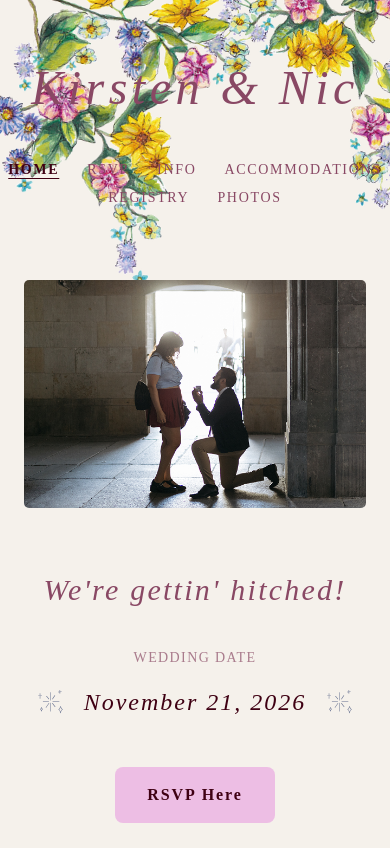
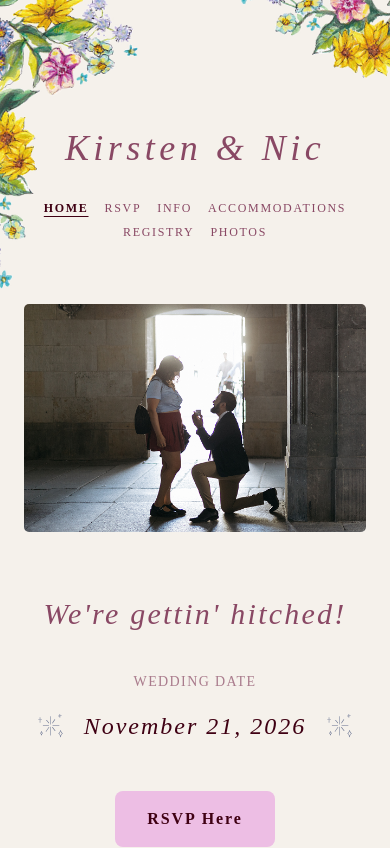
Before and after one commit to ENPina90/wedding, a React (Vite) app: page / in a window 390 px wide. Shown: the top 848 px of the page. Built offline with nearby package versions, Linux system fonts and the light colour scheme; a web font is replaced by a local one.

Commit message:
#13: Improve mobile layout with scrolling corner flowers and prevent horizontal overflow

```diff
--- a/src/components/Layout.tsx
+++ b/src/components/Layout.tsx
@@ -12,48 +12,42 @@ const navLinks = [
 ];
 
 // Easily editable positioning values for corner flowers
-// Left corner flower positioning
-const leftFlowerX = -9; // px
-const leftFlowerY = 0; // px
+// Both use fixed positioning so they stay at viewport edges on resize and don't interfere with content
+// Left corner flower
+const leftFlowerLeft = -145; // px from left (negative = off-screen edge)
+const leftFlowerY = 0; // px from top
 const leftFlowerRotation = 357; // degrees
-const leftFlowerWidth = 350; // px (base width, responsive sizes below)
+const leftFlowerWidth = 350; // px
 
-// Right corner flower positioning
-const rightFlowerX = -9; // px (right position offset, matching left flower)
-const rightFlowerY = 293; // px (top position)
+// Right corner flower — mobile uses left: 95; larger screens use right: -9
+const rightFlowerRightDesktop = -9; // px from right on larger screens
+const rightFlowerLeftMobile = 95; // px from left on mobile only
+const rightFlowerY = 293; // px from top
 const rightFlowerRotation = 289; // degrees
-const rightFlowerWidth = 350; // px (base width, responsive sizes below)
-const rightFlowerScaleX = -1; // scaleX value
-const rightFlowerScaleY = -1; // scaleY value
+const rightFlowerWidth = 350; // px
+const rightFlowerScaleX = -1;
+const rightFlowerScaleY = -1;
+
+const MOBILE_BREAKPOINT = 640; // Tailwind sm
 
 export default function Layout() {
-  // Responsive styling for left flower on lg screens (768-1023px)
-  const [isLgScreen, setIsLgScreen] = useState(false);
-
+  const [isMobile, setIsMobile] = useState(false);
   useEffect(() => {
-    const checkScreenSize = () => {
-      const width = window.innerWidth;
-      setIsLgScreen(width >= 768 && width < 1024);
-    };
-
-    checkScreenSize();
-    window.addEventListener('resize', checkScreenSize);
-    return () => window.removeEventListener('resize', checkScreenSize);
+    const check = () => setIsMobile(window.innerWidth < MOBILE_BREAKPOINT);
+    check();
+    window.addEventListener("resize", check);
+    return () => window.removeEventListener("resize", check);
   }, []);
 
-  // Left flower positioning: absolute with left: -105px for lg screens, fixed with left: -9px otherwise
-  const leftFlowerPosition = isLgScreen ? 'absolute' : 'fixed';
-  const leftFlowerLeft = isLgScreen ? -105 : leftFlowerX;
-
   return (
-    <div className="min-h-screen flex flex-col bg-beige relative">
+    <div className="min-h-screen flex flex-col bg-beige relative overflow-x-hidden">
       {/* Corner floral decorations */}
       <img
         src={flowerCorners}
         alt=""
         className="pointer-events-none z-0 h-auto"
         style={{
-          position: leftFlowerPosition,
+          ...(isMobile ? { position: "absolute" } : { position: "fixed" }),
           left: `${leftFlowerLeft}px`,
           top: `${leftFlowerY}px`,
           width: `${leftFlowerWidth}px`,
@@ -66,27 +60,29 @@ export default function Layout() {
         alt=""
         className="pointer-events-none z-0 h-auto"
         style={{
-          position: 'fixed',
-          right: `${rightFlowerX}px`,
+          ...(isMobile ? { position: "absolute" } : { position: "fixed" }),
+          ...(isMobile
+            ? { left: `${rightFlowerLeftMobile}px` }
+            : { right: `${rightFlowerRightDesktop}px` }),
           top: `${rightFlowerY}px`,
           width: `${rightFlowerWidth}px`,
           transform: `rotate(${rightFlowerRotation}deg) scaleX(${rightFlowerScaleX}) scaleY(${rightFlowerScaleY})`,
-          transformOrigin: 'top right'
+          transformOrigin: "top right"
         }}
       />
 
       {/* Header */}
-      <header className="relative z-10 pt-16 pb-6 text-center">
+      <header className="relative z-10 pt-32 sm:pt-12 md:pt-16 pb-4 sm:pb-6 text-center px-4">
         <NavLink to="/">
-          <h1 className="font-display text-plum text-5xl md:text-6xl tracking-[4.48px] italic">
+          <h1 className="font-display text-plum text-4xl sm:text-5xl md:text-6xl tracking-[4.48px] italic">
             Kirsten & Nic
           </h1>
         </NavLink>
       </header>
 
       {/* Navigation */}
-      <nav className="relative z-10 flex justify-center py-6">
-        <ul className="flex flex-wrap justify-center gap-x-7 gap-y-2 font-nav text-plum text-sm md:text-lg tracking-[1.68px] uppercase">
+      <nav className="relative z-10 flex justify-center py-4 sm:py-6 px-4">
+        <ul className="flex flex-wrap justify-center gap-x-4 gap-y-2 sm:gap-x-7 font-nav text-plum text-xs sm:text-sm md:text-lg tracking-[1.68px] uppercase">
           {navLinks.map((link) => (
             <li key={link.to}>
               {link.external ? (
@@ -123,7 +119,7 @@ export default function Layout() {
       </main>
 
       {/* Footer */}
-      <footer className="relative z-10 text-center py-16 text-plum/60 font-body text-sm tracking-wide">
+      <footer className="relative z-10 text-center py-10 sm:py-12 md:py-16 text-plum/60 font-body text-xs sm:text-sm tracking-wide px-4">
         <p>Kirsten & Nic &middot; November 21, 2026</p>
       </footer>
     </div>
--- a/src/index.css
+++ b/src/index.css
@@ -25,6 +25,7 @@
 
 html {
   scroll-behavior: smooth;
+  overflow-x: hidden;
 }
 
 body {
@@ -33,6 +34,7 @@ body {
   font-family: var(--font-body);
   color: var(--color-burgundy);
   background-color: var(--color-beige);
+  overflow-x: hidden;
 }
 
 /* Decorative floral divider */
```
